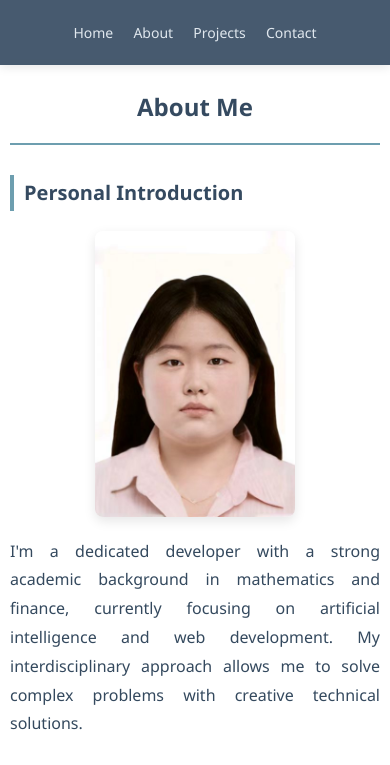
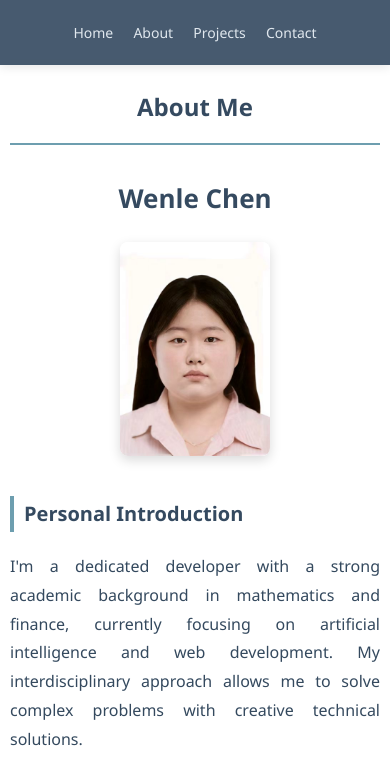
Before and after one commit to fengrenyuanhe0-collab/web, a plain HTML site: page about.html in a window 390 px wide. Shown: the top 765 px of the page. Drawn offline with Linux system fonts and the light colour scheme.

Commit message:
Add files via upload

```diff
--- a/about.html
+++ b/about.html
@@ -5,6 +5,56 @@
     <meta name="viewport" content="width=device-width, initial-scale=1.0">
     <title>My Portfolio - About</title>
     <link rel="stylesheet" href="css/style.css">
+    <style>
+        /* 头像+名字容器：预留右侧空间避免文字重叠 */
+        .profile-wrap {
+            position: relative;
+            width: 100%;
+            min-height: 200px; /* 预留头像高度，避免文字上移 */
+            margin-bottom: 40px;
+            padding-right: 200px; /* 给头像预留右侧空间（比头像宽20px） */
+            box-sizing: border-box;
+        }
+
+        .name-title {
+            font-size: 32px;
+            color: #354a60;
+            font-weight: 700;
+            margin-bottom: 10px;
+            display: inline-block;
+            padding-top: 20px;
+        }
+
+        .img-avatar {
+            position: absolute;
+            top: 0;
+            right: 0;
+            max-width: 180px; /* 头像宽度 */
+            height: auto;
+            margin: 0 !important; /* 清除默认margin */
+            box-shadow: 0 4px 12px rgba(0,0,0,0.15);
+        }
+
+        /* 小屏幕适配：取消右侧留白，头像居中 */
+        @media (max-width: 767px) {
+            .profile-wrap {
+                min-height: auto;
+                padding-right: 0; /* 移动端取消右侧留白 */
+                text-align: center;
+            }
+            .img-avatar {
+                position: static;
+                margin: 20px auto !important;
+                max-width: 150px;
+            }
+            .name-title {
+                display: block;
+                text-align: center;
+                font-size: 26px;
+                padding-top: 0;
+            }
+        }
+    </style>
 </head>
 <body>
     <!-- 导航栏 -->
@@ -21,9 +71,14 @@
     <div class="content-container">
         <h1>About Me</h1>
 
+        <!-- 头像+名字区域（右上角，预留空间） -->
+        <div class="profile-wrap">
+            <div class="name-title">Wenle Chen</div>
+            <img src="img/about-avatar.jpg" alt="Portrait of Wenle Chen" class="img-avatar">
+        </div>
+
         <section>
             <h2>Personal Introduction</h2>
-            <img src="img/about-avatar.jpg" alt="Portrait of the developer" class="img-avatar">
             <p>I'm a dedicated developer with a strong academic background in mathematics and finance, currently focusing on artificial intelligence and web development. My interdisciplinary approach allows me to solve complex problems with creative technical solutions.</p>
         </section>
 
```
Also changed, not shown: contact.html (line endings or trailing spaces), index.html (line endings or trailing spaces), projects.html (line endings or trailing spaces). Lines whose indentation alone changed are shown as unchanged.
